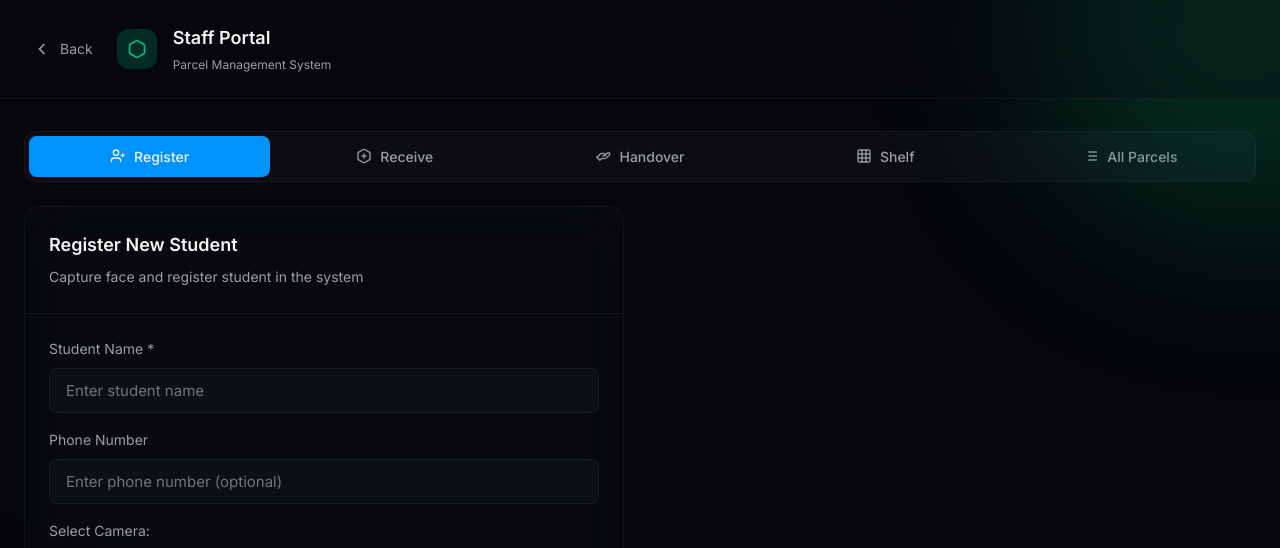
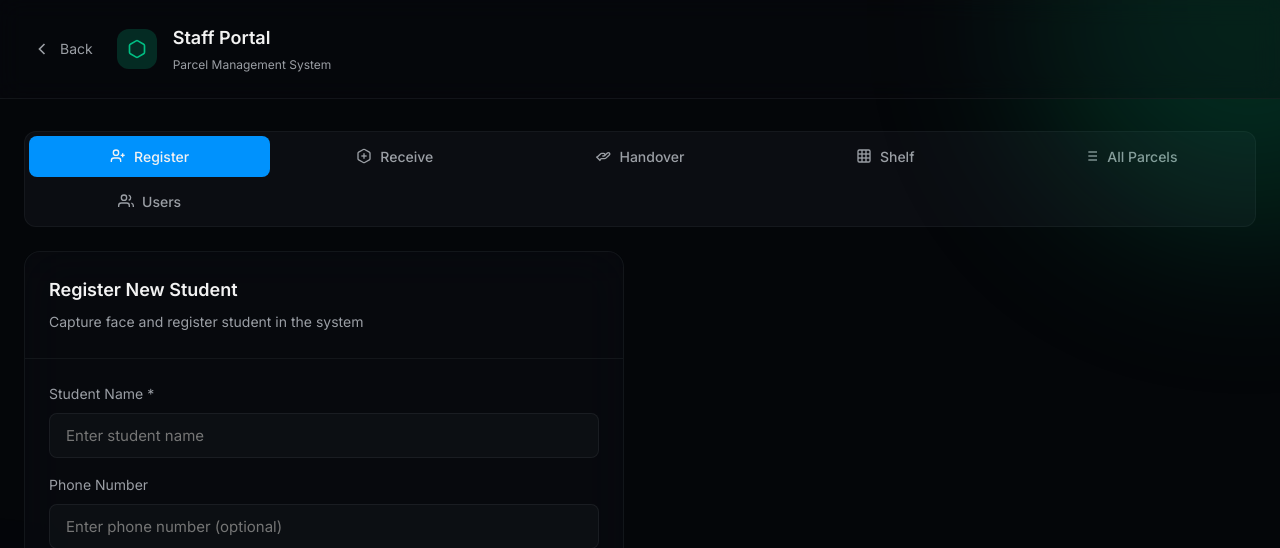
Before and after one commit to eshwarks23567/Smart-Parcel-System, a Flask app: page /staff in a window 1280 px wide. Shown: the top 548 px of the page. Run offline with Flask 3, Linux system fonts and the light colour scheme.

Commit message:
feat: add Users tab to staff portal with registered students list

```diff
--- a/app.py
+++ b/app.py
@@ -602,6 +602,28 @@
     })
 
 
+@app.route('/api/users')
+def api_users():
+    session = get_session()
+    try:
+        users = session.query(User).all()
+        result = []
+        for u in users:
+            parcel_count = session.query(Parcel).filter_by(owner_id=u.id).count()
+            stored_count = session.query(Parcel).filter_by(owner_id=u.id, status='stored').count()
+            result.append({
+                'id': u.id,
+                'name': u.name,
+                'phone': u.phone or '',
+                'face_uuid': u.face_uuid or '',
+                'parcel_count': parcel_count,
+                'stored_count': stored_count
+            })
+        return jsonify({'users': result, 'total': len(result)})
+    finally:
+        session.close()
+
+
 if __name__ == '__main__':
     # Run without the debugger/reloader so we get a single process when started from scripts
     app.run(host='0.0.0.0', port=5000, debug=False)
--- a/templates/staff.html
+++ b/templates/staff.html
@@ -781,6 +781,15 @@
           </svg>
           All Parcels
         </button>
+        <button class="tab-trigger" data-tab="users">
+          <svg width="16" height="16" viewBox="0 0 24 24" fill="none" stroke="currentColor" stroke-width="2">
+            <path d="M17 21v-2a4 4 0 0 0-4-4H5a4 4 0 0 0-4 4v2"/>
+            <circle cx="9" cy="7" r="4"/>
+            <path d="M23 21v-2a4 4 0 0 0-3-3.87"/>
+            <path d="M16 3.13a4 4 0 0 1 0 7.75"/>
+          </svg>
+          Users
+        </button>
       </div>
 
       <!-- Register Tab -->
@@ -998,6 +1007,46 @@
           </div>
         </div>
       </div>
+
+      <!-- Users Tab -->
+      <div class="tab-content" id="tab-users" style="margin-top: 1.5rem;">
+        <div class="card">
+          <div class="card-header" style="border-bottom: none;">
+            <div style="display: flex; justify-content: space-between; align-items: flex-start; gap: 1rem; flex-wrap: wrap;">
+              <div>
+                <div class="card-title">Registered Users</div>
+                <p class="card-description">All students registered in the system</p>
+              </div>
+              <div class="filter-bar">
+                <input id="userSearchQuery" type="text" placeholder="Search users..." style="width: 250px;">
+              </div>
+            </div>
+          </div>
+          <div class="card-content">
+            <div style="overflow-x: auto;">
+              <table id="usersTable">
+                <thead>
+                  <tr>
+                    <th>ID</th>
+                    <th>Name</th>
+                    <th>Phone</th>
+                    <th>Face UUID</th>
+                    <th>Total Parcels</th>
+                    <th>Stored</th>
+                  </tr>
+                </thead>
+                <tbody id="usersTableBody">
+                  <tr>
+                    <td colspan="6" style="text-align: center; padding: 3rem; color: oklch(0.6 0.01 260);">
+                      Loading users...
+                    </td>
+                  </tr>
+                </tbody>
+              </table>
+            </div>
+          </div>
+        </div>
+      </div>
     </div>
   </main>
 
@@ -1044,6 +1093,9 @@
         // Load data for specific tabs
         if (tab === 'receive' || tab === 'parcels' || tab === 'shelf') {
           loadAllParcels();
+        }
+        if (tab === 'users') {
+          loadAllUsers();
         }
       });
     });
@@ -1534,6 +1586,50 @@
     document.getElementById('addParcelBtn').addEventListener('click', addParcel);
     document.getElementById('verifyBtn').addEventListener('click', verifyStudent);
 
+    // Users tab
+    let allUsers = [];
+    let userSearchQuery = '';
+
+    async function loadAllUsers() {
+      try {
+        const res = await fetch('/api/users');
+        const data = await res.json();
+        allUsers = data.users || [];
+        renderUsersTable();
+      } catch (err) {
+        document.getElementById('usersTableBody').innerHTML = '<tr><td colspan="6" style="text-align: center; padding: 3rem; color: oklch(0.65 0.22 15);">Failed to load users</td></tr>';
+      }
+    }
+
+    function renderUsersTable() {
+      const filtered = allUsers.filter(u => {
+        if (!userSearchQuery) return true;
+        const q = userSearchQuery.toLowerCase();
+        return u.name.toLowerCase().includes(q) || u.phone.toLowerCase().includes(q) || u.face_uuid.toLowerCase().includes(q);
+      });
+
+      const tbody = document.getElementById('usersTableBody');
+      if (filtered.length === 0) {
+        tbody.innerHTML = '<tr><td colspan="6" style="text-align: center; padding: 3rem; color: oklch(0.6 0.01 260);">No users found</td></tr>';
+      } else {
+        tbody.innerHTML = filtered.map(u => `
+          <tr>
+            <td>${u.id}</td>
+            <td style="font-weight: 500;">${u.name}</td>
+            <td>${u.phone || '-'}</td>
+            <td style="font-family: 'Courier New', monospace; font-size: 0.8125rem;">${u.face_uuid || '-'}</td>
+            <td>${u.parcel_count}</td>
+            <td>${u.stored_count > 0 ? '<span class="status-badge status-stored">' + u.stored_count + ' stored</span>' : '<span style="color: oklch(0.5 0.01 260);">0</span>'}</td>
+          </tr>
+        `).join('');
+      }
+    }
+
+    document.getElementById('userSearchQuery').addEventListener('input', (e) => {
+      userSearchQuery = e.target.value;
+      renderUsersTable();
+    });
+
     // Smooth Tab Animation
     const tabs = document.querySelectorAll('.tab-button');
     tabs.forEach(tab => {
```
